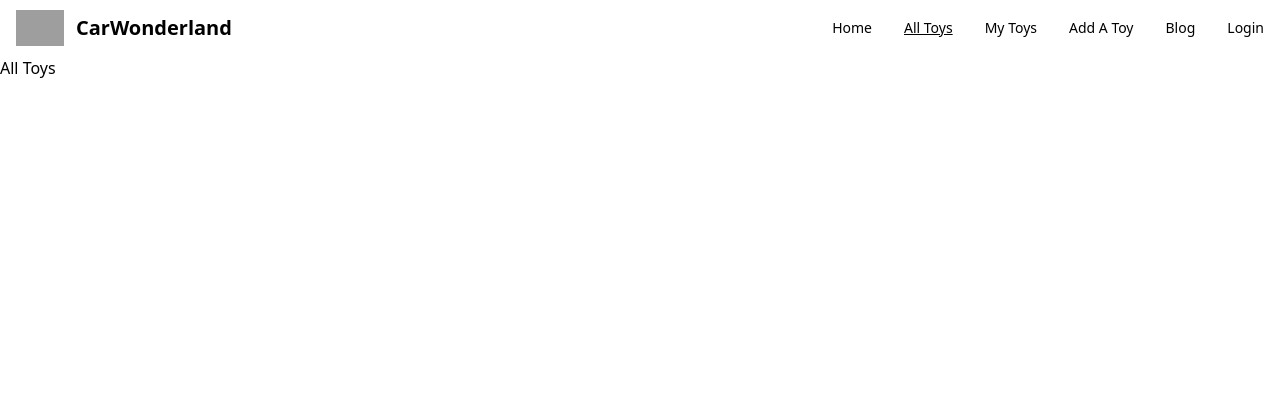
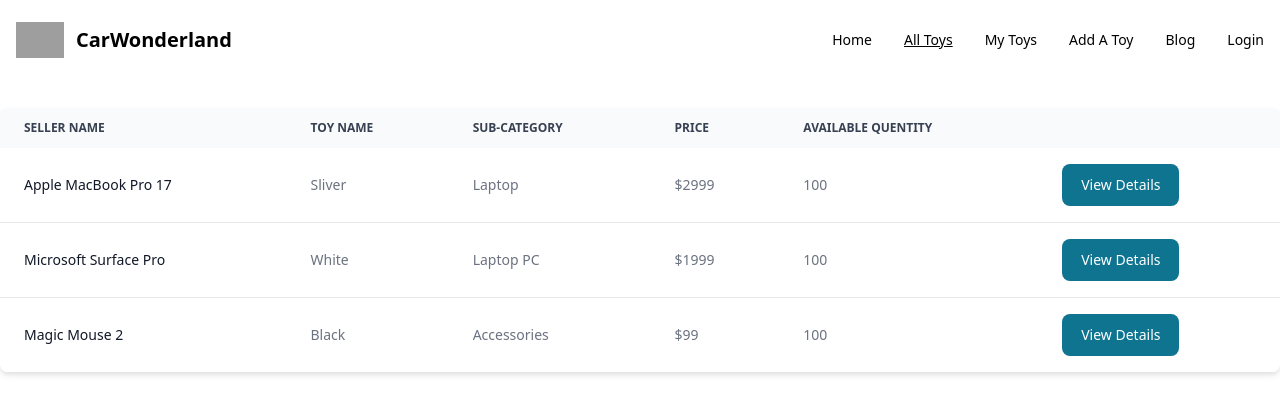
Before and after one commit to Kamanashis-Biswas/Toy-Marketplace-Client-Side, a React (Vite) app: page /alltoys in a window 1280 px wide. Shown: the top 414 px of the page. Built offline with nearby package versions, Linux system fonts and the light colour scheme; no server answers; grey boxes are pictures that could not be loaded.

Commit message:
All Toy card add

```diff
--- /dev/null
+++ b/src/components/AllToyCard.jsx
@@ -0,0 +1,97 @@
+import { Button, Table } from "flowbite-react";
+
+
+const AllToyCard = () => {
+    return (
+        <div>
+            <Table>
+                <Table.Head>
+                    <Table.HeadCell>
+                        Seller Name
+                    </Table.HeadCell>
+                    <Table.HeadCell>
+                        Toy Name
+                    </Table.HeadCell>
+                    <Table.HeadCell>
+                        Sub-Category
+                    </Table.HeadCell>
+                    <Table.HeadCell>
+                        Price
+                    </Table.HeadCell>
+                    <Table.HeadCell>
+                        Available Quentity
+                    </Table.HeadCell>
+                    <Table.HeadCell>
+                        <span className="sr-only">
+                            Edit
+                        </span>
+                    </Table.HeadCell>
+                </Table.Head>
+                <Table.Body className="divide-y">
+                    <Table.Row className="bg-white dark:border-gray-700 dark:bg-gray-800">
+                        <Table.Cell className="whitespace-nowrap font-medium text-gray-900 dark:text-white">
+                            Apple MacBook Pro 17
+                        </Table.Cell>
+                        <Table.Cell>
+                            Sliver
+                        </Table.Cell>
+                        <Table.Cell>
+                            Laptop
+                        </Table.Cell>
+                        <Table.Cell>
+                            $2999
+                        </Table.Cell>
+                        <Table.Cell>
+                            100
+                        </Table.Cell>
+                        <Table.Cell>
+                           <Button>View Details</Button>
+                        </Table.Cell>
+                    </Table.Row>
+                    <Table.Row className="bg-white dark:border-gray-700 dark:bg-gray-800">
+                        <Table.Cell className="whitespace-nowrap font-medium text-gray-900 dark:text-white">
+                            Microsoft Surface Pro
+                        </Table.Cell>
+                        <Table.Cell>
+                            White
+                        </Table.Cell>
+                        <Table.Cell>
+                            Laptop PC
+                        </Table.Cell>
+                        <Table.Cell>
+                            $1999
+                        </Table.Cell>
+                        <Table.Cell>
+                           100
+                        </Table.Cell>
+                        <Table.Cell>
+                           <Button>View Details</Button>
+                        </Table.Cell>
+                    </Table.Row>
+                    <Table.Row className="bg-white dark:border-gray-700 dark:bg-gray-800">
+                        <Table.Cell className="whitespace-nowrap font-medium text-gray-900 dark:text-white">
+                            Magic Mouse 2
+                        </Table.Cell>
+                        <Table.Cell>
+                            Black
+                        </Table.Cell>
+                        <Table.Cell>
+                            Accessories
+                        </Table.Cell>
+                        <Table.Cell>
+                            $99
+                        </Table.Cell>
+                        <Table.Cell>
+                           100
+                        </Table.Cell>
+                        <Table.Cell>
+                           <Button>View Details</Button>
+                        </Table.Cell>
+                    </Table.Row>
+                </Table.Body>
+            </Table>
+        </div>
+    );
+};
+
+export default AllToyCard;
--- a/src/components/NavBar.jsx
+++ b/src/components/NavBar.jsx
@@ -8,6 +8,7 @@
   const { user, logOut } = useContext(AuthContext);
   const path = useLocation().pathname;
   return (
+    <div className="mt-3 mb-5 md:mb-10">
       <Navbar
         fluid={true}
         rounded={true}
@@ -22,7 +23,7 @@
             CarWonderland
           </span>
         </Navbar.Brand>
-            {user && (
+        {user ? (
           <div className="flex md:order-2">
             <Dropdown
               arrowIcon={false}
@@ -49,7 +50,35 @@
             </Dropdown>
             <Navbar.Toggle />
           </div>
-        )}
+        ) : <div className="flex md:order-2 md:hidden">
+          <Dropdown
+            arrowIcon={false}
+            inline={true}
+          >
+            <Dropdown.Header>
+              <span className="block text-sm">
+                Bonnie Green
+              </span>
+              <span className="block truncate text-sm font-medium">
+                name@flowbite.com
+              </span>
+            </Dropdown.Header>
+            <Dropdown.Item>
+              Dashboard
+            </Dropdown.Item>
+            <Dropdown.Item>
+              Settings
+            </Dropdown.Item>
+            <Dropdown.Item>
+              Earnings
+            </Dropdown.Item>
+            <Dropdown.Divider />
+            <Dropdown.Item>
+              Sign out
+            </Dropdown.Item>
+          </Dropdown>
+          <Navbar.Toggle />
+        </div>}
         <Navbar.Collapse>
           <Link
             to="/"
@@ -80,6 +109,7 @@
           )}
         </Navbar.Collapse>
       </Navbar>
+    </div>
   );
 };
 
--- a/src/pages/AllToys.jsx
+++ b/src/pages/AllToys.jsx
@@ -1,9 +1,10 @@
+import AllToyCard from "../components/AllToyCard";
 
 
 const AllToys = () => {
     return (
         <div>
-            <h2>All Toys</h2>
+            <AllToyCard></AllToyCard>
         </div>
     );
 };
--- a/src/pages/Blog.jsx
+++ b/src/pages/Blog.jsx
@@ -2,8 +2,38 @@
 
 const Blog = () => {
     return (
-        <div>
-            <h2>this is blog</h2>
+        <div className="mt-4 p-3">
+            <div>
+                <h1 className="font-bold text-xl mb-4">
+                    Q1. What is an access token and refresh token? How do they work and where should we store them on the client-side?
+                </h1>
+                <div className="ml-5">
+                    <p className="mb-2">
+                        An access token is a credential used to access protected resources on a server, obtained after successful authentication and authorization. It is sent with each request to authenticate and authorize the user or client application. A refresh token is a credential with a longer lifespan that is used to obtain a new access token when the current access token expires. It allows the client to request a new access token without reauthentication.
+                    </p>
+                    <p className="mb-4">
+                        On the client-side, access tokens are typically stored in memory or short-lived storage like browser session storage, while refresh tokens are stored securely in more persistent storage such as HTTP-only cookies, local storage, or secure storage provided by the operating system. Secure storage mechanisms are important to protect the tokens from unauthorized access. It&apos;s essential to follow the security guidelines and best practices of the specific technology being used to ensure proper storage and protection of access and refresh tokens.
+                    </p>
+                </div>
+            </div>
+            <div>
+                <h1 className="font-bold text-xl mb-4">
+                    Q.2 User Compare SQL and NoSQL databases?
+                </h1>
+                <div className="ml-5">
+                    <p className="mb-4">
+                        SQL and NoSQL databases are two contrasting types of database management systems. SQL databases adhere to a predefined schema and use SQL as the query language. They provide strong consistency, transactional support, and are well-suited for applications requiring complex querying. On the other hand, NoSQL databases offer a flexible schema, enabling the storage of unstructured or evolving data. They prioritize scalability and horizontal expansion, making them suitable for handling large amounts of data and accommodating changing requirements. NoSQL databases often have their own query languages and provide eventual consistency. The choice between SQL and NoSQL depends on factors such as data structure, scalability needs, and consistency requirements specific to the application at hand.
+                    </p>
+                </div>
+            </div>
+            <div>
+                <h2 className="font-bold text-xl mb-4">Q3. What is MongoDB aggregate and how does it work?</h2>
+                <div className="ml-5">
+                    <p>
+                        The MongoDB aggregation framework is a feature that allows for advanced data processing and analysis within the database. It works by applying a series of stages to a collection of documents, allowing for complex operations such as filtering, grouping, sorting, and transforming the data. Each stage performs a specific operation on the data and passes the transformed result to the next stage in the pipeline. By combining these stages and utilizing various operators and functions, users can perform sophisticated data analysis and obtain the desired output. The aggregation framework provides a flexible and efficient way to process data directly within MongoDB, enabling powerful querying and data manipulation capabilities.
+                    </p>
+                </div>
+            </div>
         </div>
     );
 };
--- a/src/pages/Home.jsx
+++ b/src/pages/Home.jsx
@@ -3,34 +3,35 @@
 const Home = () => {
     return (
         <div>
-            <div>
-                <div className="h-56 sm:h-64 xl:h-80 2xl:h-96">
+            {/* Bannar section */}
+            <div className="mt-10 p-4">
+                <div className="h-[250px] md:h-[500px]">
                     <Carousel>
-                        <img className="h-56 sm:h-64 xl:h-80 2xl:h-96"
+                        <img className="h-[250px] md:h-[500px]"
                             src="https://i.ibb.co/gr0qZTZ/white-volvo-truck-road-with-trees-background.jpg"
                             alt="..."
                         />
-                        <img className="h-56 sm:h-64 xl:h-80 2xl:h-96"
+                        <img className="h-[250px] md:h-[500px]"
                             src="https://i.ibb.co/Lzrrhjn/green-truck-delivering-christmas-presents.jpg"
                             alt="..."
                         />
-                        <img className="h-56 sm:h-64 xl:h-80 2xl:h-96"
+                        <img className="h-[250px] md:h-[500px]"
                             src="https://i.ibb.co/SKtYgqm/robot-washing-car.jpg"
                             alt="..."
                         />
-                        <img className="h-56 sm:h-64 xl:h-80 2xl:h-96"
+                        <img className="h-[250px] md:h-[500px]"
                             src="https://i.ibb.co/HDFCRkR/pexels-mike-bird-97353-1.jpg"
                             alt="..."
                         />
-                        <img className="h-56 sm:h-64 xl:h-80 2xl:h-96"
+                        <img className="h-[250px] md:h-[500px]"
                             src="https://images.crazygames.com/toycarsimulator.png?auto=format%2Ccompress&q=45&cs=strip&ch=DPR&w=1200&h=630&fit=crop"
                             alt="..."
                         />
-                        <img className="h-56 sm:h-64 xl:h-80 2xl:h-96"
+                        <img className="h-[250px] md:h-[500px]"
                             src="https://img.freepik.com/free-photo/close-up-toy-car-with-easter-eggs_23-2149318362.jpg"
                             alt="..."
                         />
-                        <img
+                        <img className="h-[250px] md:h-[500px]"
                             src="https://t3.ftcdn.net/jpg/00/87/33/50/360_F_87335083_WKoeA5Z6HAFZcelwTobfsqVRKbICXjLu.jpg"
                             alt="..."
                         />
```
Lines whose indentation alone changed are shown as unchanged.
